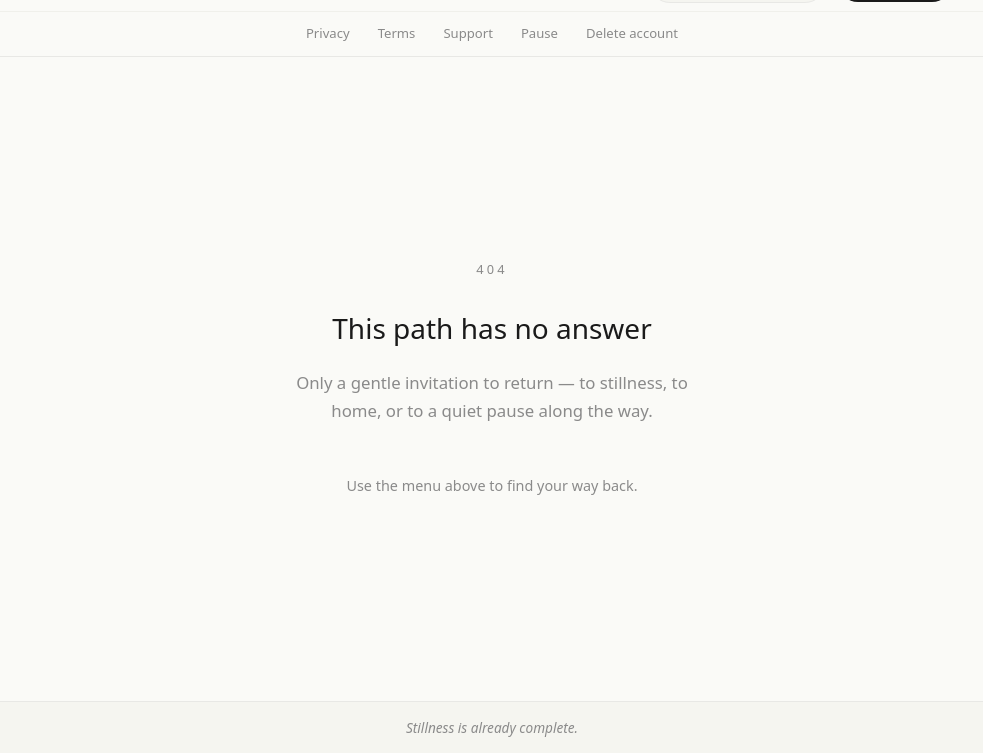
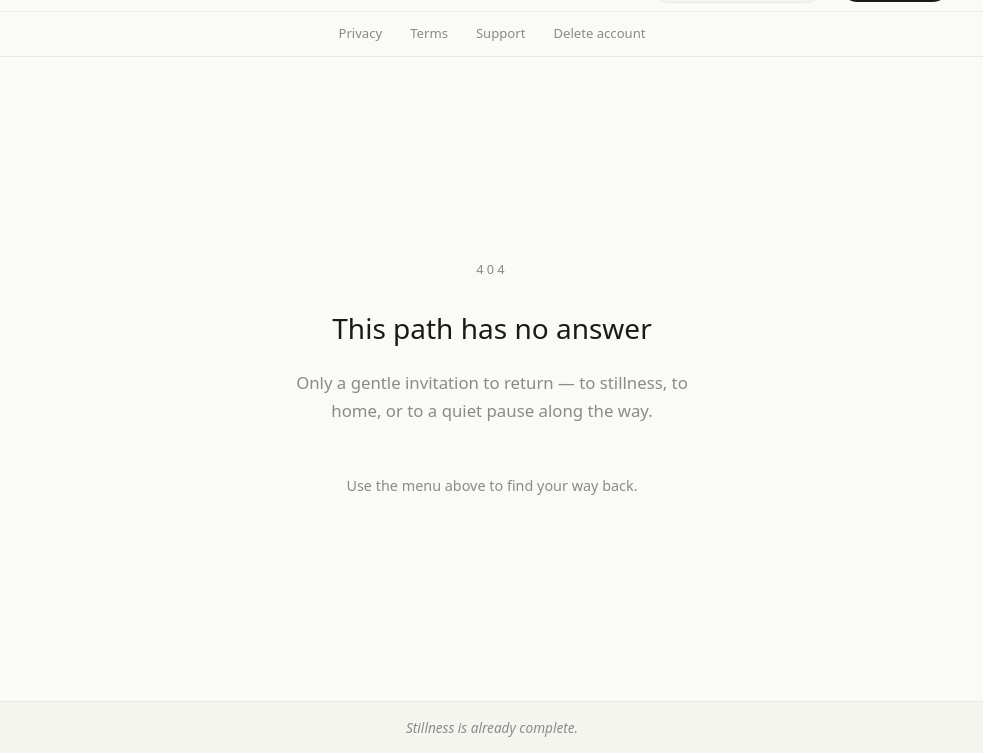
Before and after one commit to ur-creed/QuietLight, a plain HTML site: page 404.html in a window 1280 px wide. Shown: the part 47-800 px from the top of the page, without its empty margins (148-1131 px from the left). Drawn offline with Linux system fonts and the light colour scheme.

Commit message:
docs(site): keep Pause as a nav-hidden easter egg
Remove from subnav; leave pause.html (noindex) and a soft 404 link.

```diff
--- a/404.html
+++ b/404.html
@@ -74,6 +74,20 @@
       font-size: 0.9rem;
       color: var(--text-secondary);
     }
+
+    .body a {
+      color: inherit;
+      text-decoration: none;
+      border-bottom: 1px solid transparent;
+      transition: border-color 0.25s ease, opacity 0.25s ease;
+    }
+
+    .body a:hover,
+    .body a:focus-visible {
+      border-bottom-color: currentColor;
+      opacity: 0.9;
+      outline: none;
+    }
   </style>
 </head>
 <body>
@@ -82,7 +96,8 @@
     <p class="code">404</p>
     <h1>This path has no answer</h1>
     <p class="body">
-      Only a gentle invitation to return — to stillness, to home, or to a quiet pause along the way.
+      Only a gentle invitation to return — to stillness, to home, or to a
+      <a href="pause.html">quiet pause</a> along the way.
     </p>
     <p class="hint">Use the menu above to find your way back.</p>
   </main>
--- a/js/site-nav.js
+++ b/js/site-nav.js
@@ -9,11 +9,12 @@
     { href: "changelog.html", label: "Updates" },
   ];
 
+  // Pause is intentionally not listed — a quiet easter egg at pause.html
+  // (noindex; discoverable via direct URL, README, and the 404 invitation).
   var subNav = [
     { href: "privacy.html", label: "Privacy" },
     { href: "terms.html", label: "Terms" },
     { action: "support", label: "Support" },
-    { href: "pause.html", label: "Pause" },
     { href: "delete-account.html", label: "Delete account" },
   ];
 
```
